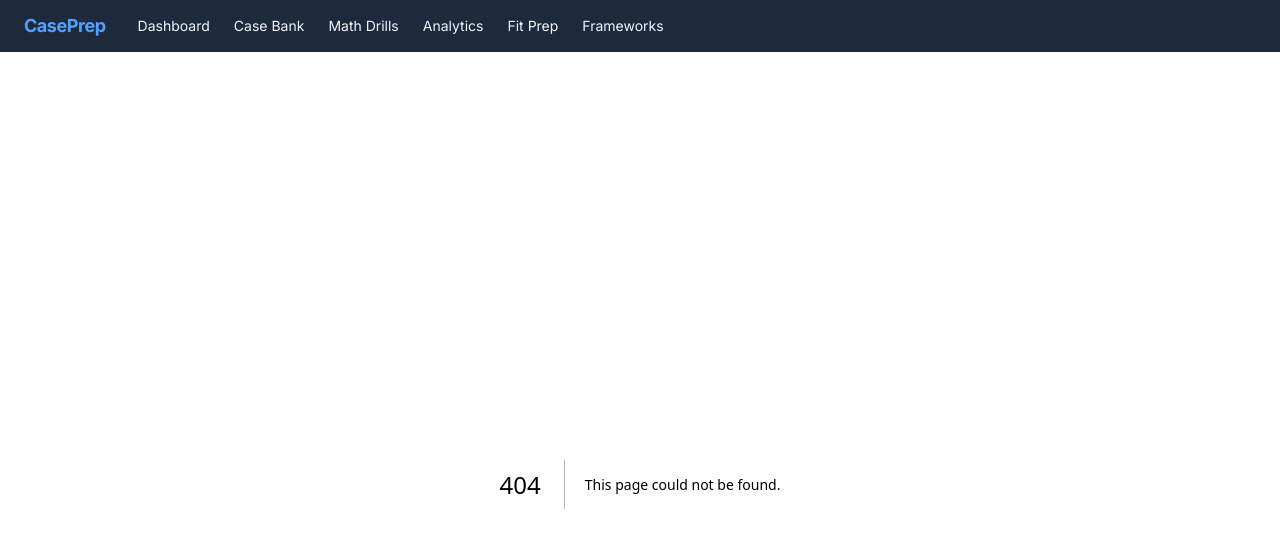
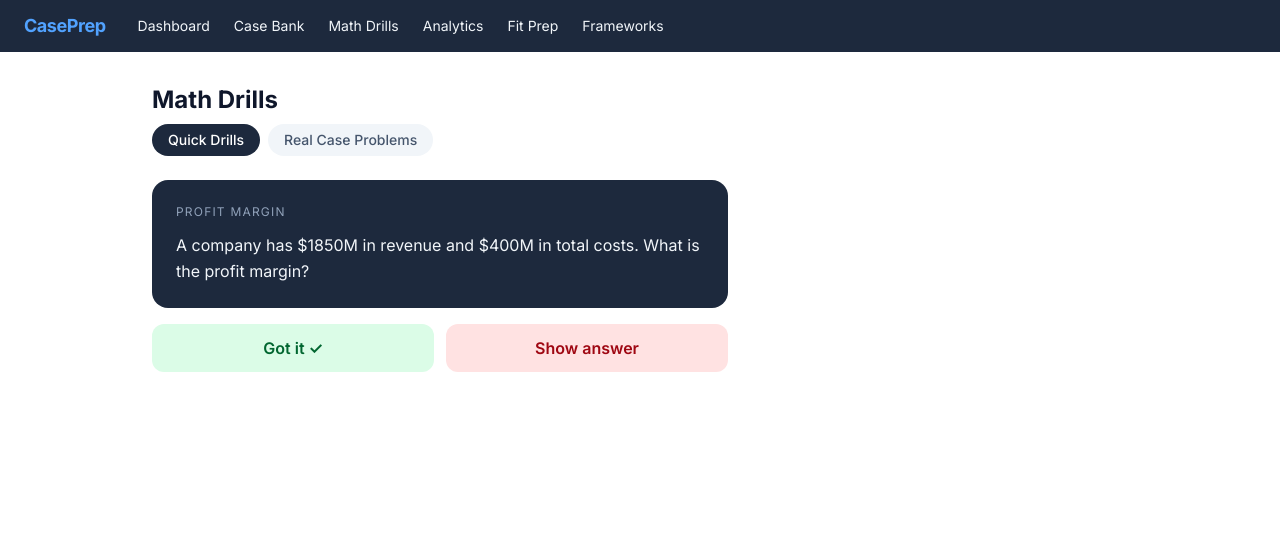
Before and after one commit to alexxlevesque/caseprep, a Next.js app: page /drills in a window 1280 px wide. Before the commit this address had no page. Shown: the top 548 px of the page. Built offline with nearby package versions, Linux system fonts and the light colour scheme.

Commit message:
feat: add math drills page with randomized drill engine

```diff
--- /dev/null
+++ b/app/api/drills/attempts/route.ts
@@ -0,0 +1,21 @@
+import { NextResponse } from 'next/server'
+import { getDb } from '@/lib/db'
+
+interface AttemptPayload {
+  drillId: string
+  drillType: 'real' | 'randomized'
+  caseId?: string
+  topic: string
+  correct: boolean
+  durationMs: number
+}
+
+export async function POST(req: Request) {
+  const body = await req.json() as AttemptPayload
+  const db = getDb()
+  db.prepare(`
+    INSERT INTO drill_attempts (drill_id, drill_type, case_id, topic, correct, duration_ms, created_at)
+    VALUES (?, ?, ?, ?, ?, ?, ?)
+  `).run(body.drillId, body.drillType, body.caseId ?? null, body.topic, body.correct ? 1 : 0, body.durationMs, Date.now())
+  return NextResponse.json({ ok: true })
+}
--- /dev/null
+++ b/app/api/drills/route.ts
@@ -0,0 +1,9 @@
+import { NextResponse } from 'next/server'
+import { getRandomDrill } from '@/lib/drills'
+
+export async function GET(req: Request) {
+  const { searchParams } = new URL(req.url)
+  const topic = searchParams.get('topic') ?? undefined
+  const drill = getRandomDrill(topic)
+  return NextResponse.json(drill)
+}
--- /dev/null
+++ b/app/drills/page.tsx
@@ -0,0 +1,105 @@
+'use client'
+import { useState, useEffect } from 'react'
+import type { GeneratedDrill } from '@/types/drill'
+
+type Mode = 'real' | 'randomized'
+
+export default function DrillsPage() {
+  const [mode, setMode] = useState<Mode>('randomized')
+  const [drill, setDrill] = useState<GeneratedDrill | null>(null)
+  const [revealed, setRevealed] = useState(false)
+  const [startTime, setStartTime] = useState<number>(0)
+  const [loading, setLoading] = useState(false)
+
+  async function fetchDrill() {
+    setLoading(true)
+    setRevealed(false)
+    const r = await fetch('/api/drills')
+    const d = await r.json() as GeneratedDrill
+    setDrill(d)
+    setStartTime(Date.now())
+    setLoading(false)
+  }
+
+  useEffect(() => { fetchDrill() }, [])
+
+  async function handleReveal(correct: boolean) {
+    if (!drill) return
+    const durationMs = Date.now() - startTime
+    setRevealed(true)
+    await fetch('/api/drills/attempts', {
+      method: 'POST',
+      headers: { 'Content-Type': 'application/json' },
+      body: JSON.stringify({
+        drillId: drill.drillId,
+        drillType: mode,
+        topic: drill.topic,
+        correct,
+        durationMs,
+      }),
+    })
+  }
+
+  return (
+    <div className="max-w-xl">
+      <h1 className="text-2xl font-bold text-slate-900 mb-2">Math Drills</h1>
+
+      <div className="flex gap-2 mb-6">
+        {(['randomized', 'real'] as Mode[]).map(m => (
+          <button
+            key={m}
+            onClick={() => setMode(m)}
+            className={`px-4 py-1.5 rounded-full text-sm font-medium transition-colors ${
+              mode === m ? 'bg-slate-800 text-white' : 'bg-slate-100 text-slate-600 hover:bg-slate-200'
+            }`}
+          >
+            {m === 'randomized' ? 'Quick Drills' : 'Real Case Problems'}
+          </button>
+        ))}
+      </div>
+
+      {loading || !drill ? (
+        <div className="text-slate-400 text-sm" role="status">Loading drill...</div>
+      ) : (
+        <div className="space-y-4">
+          <div className="bg-slate-800 text-slate-100 rounded-2xl p-6">
+            <p className="text-xs uppercase tracking-widest text-slate-400 mb-3">{drill.title}</p>
+            <p className="text-base leading-relaxed">{drill.question}</p>
+          </div>
+
+          {!revealed ? (
+            <div className="flex gap-3">
+              <button
+                onClick={() => handleReveal(true)}
+                className="flex-1 bg-green-100 text-green-800 hover:bg-green-200 font-semibold py-3 rounded-xl transition-colors"
+              >
+                Got it ✓
+              </button>
+              <button
+                onClick={() => handleReveal(false)}
+                className="flex-1 bg-red-100 text-red-800 hover:bg-red-200 font-semibold py-3 rounded-xl transition-colors"
+              >
+                Show answer
+              </button>
+            </div>
+          ) : (
+            <div className="bg-green-50 border border-green-200 rounded-2xl p-5 space-y-3">
+              <p className="text-xs uppercase tracking-widest text-green-800">Answer: <span className="text-lg font-bold text-green-900">{drill.answerFormatted}</span></p>
+              <div className="space-y-1">
+                {drill.workingSteps.map((step, i) => (
+                  <p key={i} className="text-sm text-green-900">{step}</p>
+                ))}
+              </div>
+              <button
+                onClick={fetchDrill}
+                className="w-full bg-slate-800 text-white py-2.5 rounded-xl font-semibold text-sm hover:bg-slate-700 transition-colors mt-2"
+              >
+                Next Drill →
+              </button>
+            </div>
+          )}
+        </div>
+      )}
+    </div>
+  )
+}
```
